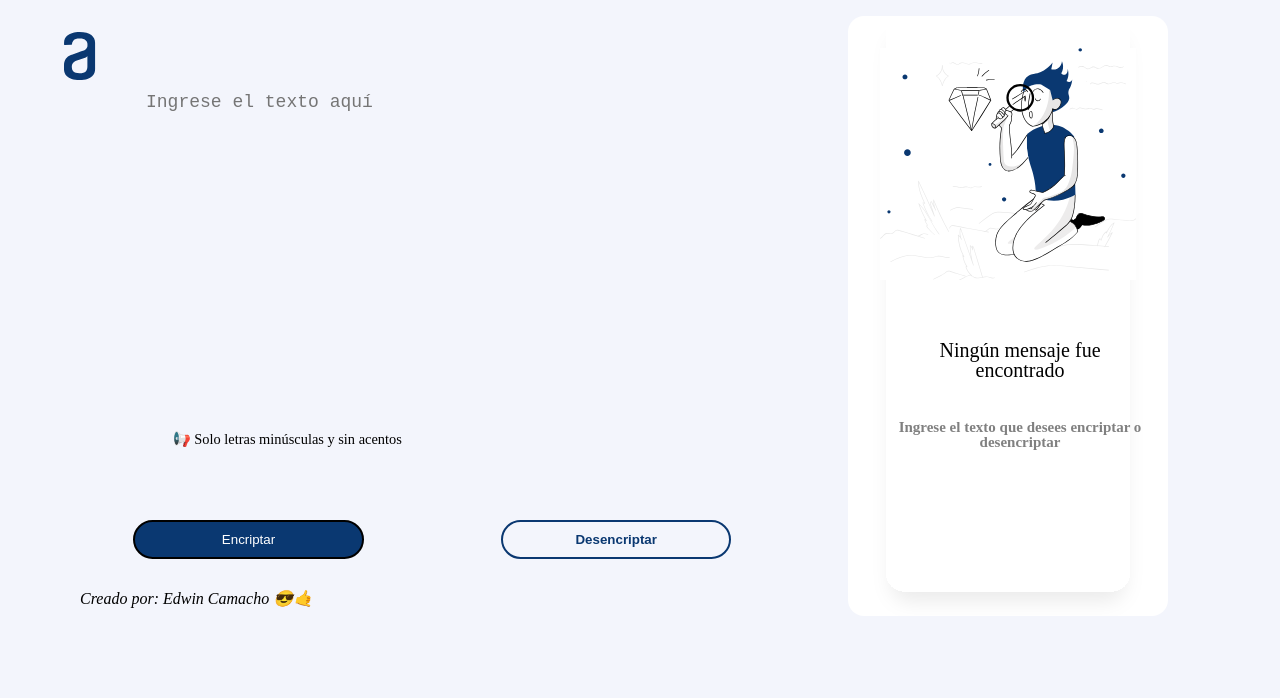
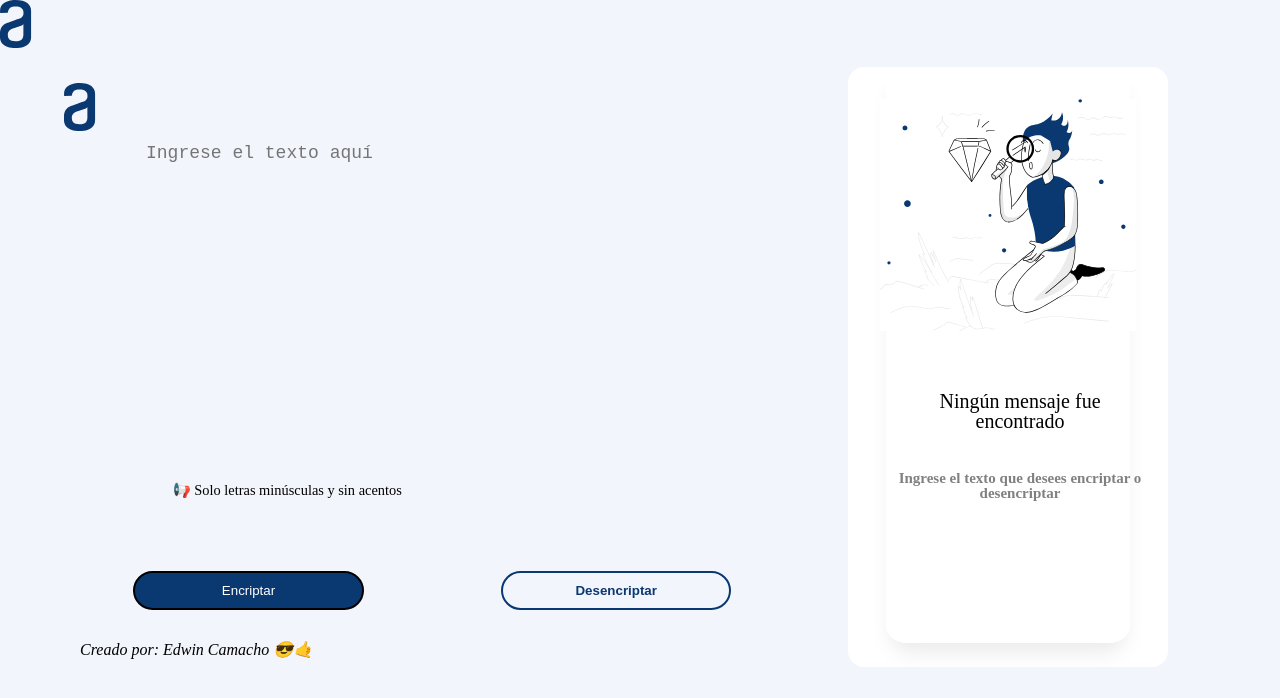
Before and after one commit to caedwin/Encriptador-de-Texto, a plain HTML site: page index.html in a window 1280 px wide. Drawn offline with Linux system fonts and the light colour scheme.

Commit message:
agregando imagen al head

```diff
--- a/index.html
+++ b/index.html
@@ -5,7 +5,9 @@
     <meta charset="UTF-8">
     <link rel="stylesheet" href="css/index.css">
     <link rel="stylesheet" type="text/css" href="css/reset.css">
+    <img src="imagenes/logo.svg">
     <title>Encriptador de texto</title>
+
 </head>
 
 <body>
```
